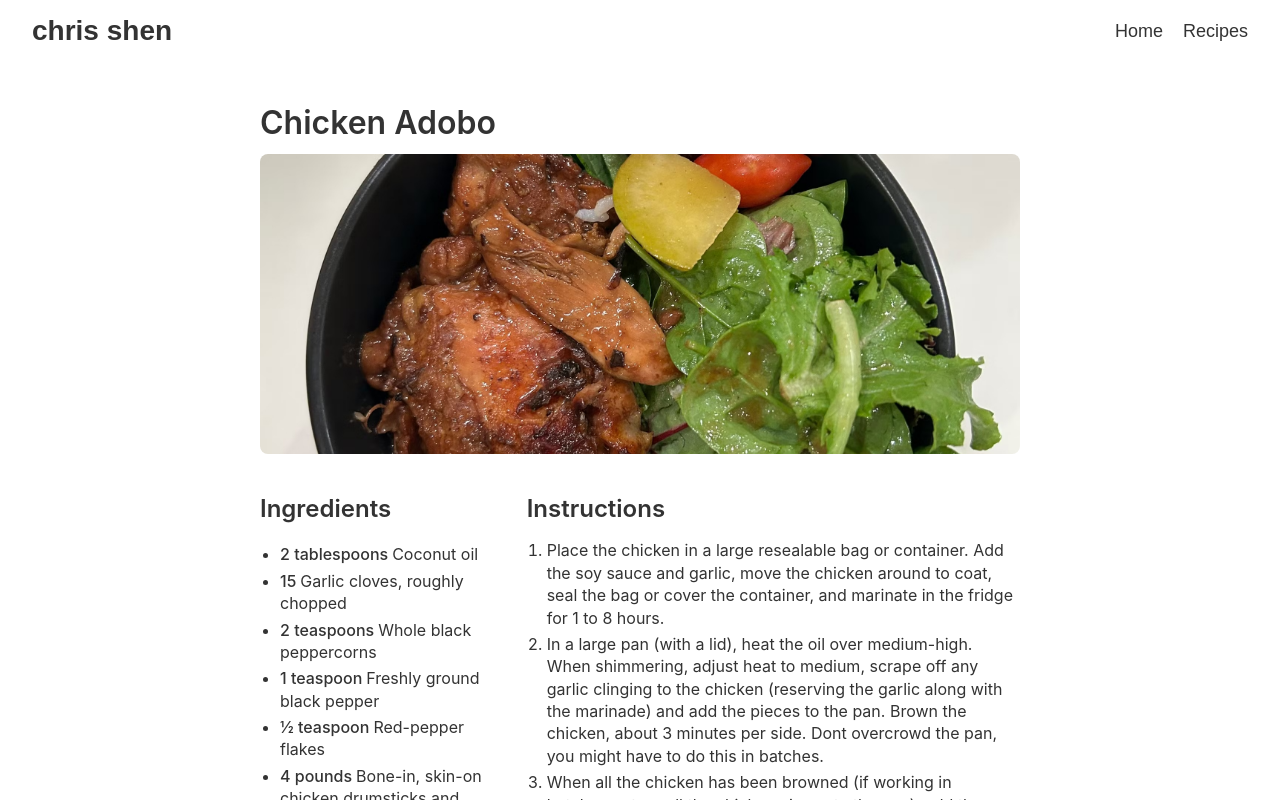
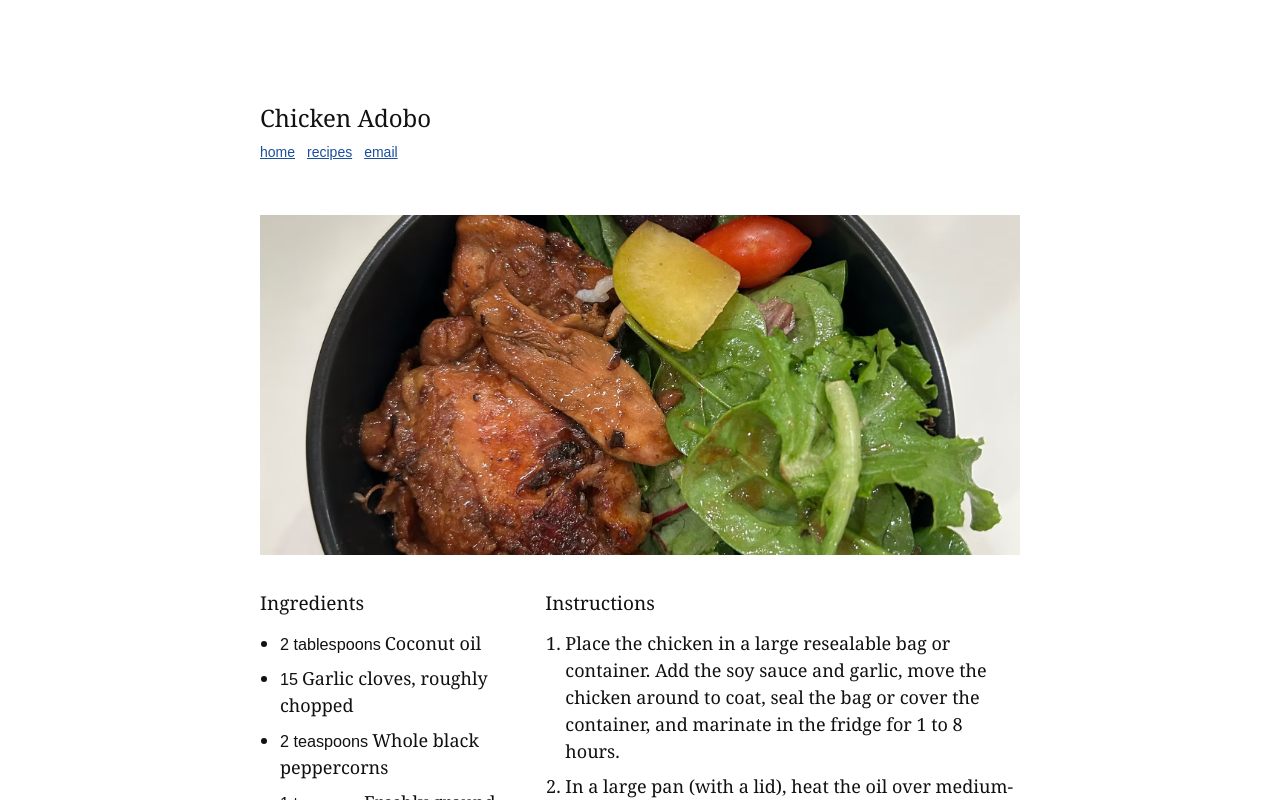
Before and after one commit to Christopher-Shen/Christopher-Shen.github.io, a React (Create React App) app: page /#/recipes/chicken-adobo in a window 1280 px wide. Shown: the top 800 px of the page. Built offline with nearby package versions, Linux system fonts and the light colour scheme.

Commit message:
Redesign personal site and recipes

```diff
--- a/src/components/RecipePage.tsx
+++ b/src/components/RecipePage.tsx
@@ -1,6 +1,6 @@
 import React from "react";
+import { Link } from "react-router-dom";
 import styled from "styled-components";
-import Header from "./Header";
 import MetaTags from '../components/MetaTags';
 
 interface Ingredient {
@@ -32,11 +32,20 @@ const RecipePage: React.FC<RecipeProps> = ({ title, image, ingredients, steps })
         image="https://longvol.com/#/media/ground_beef_sauce.jpg"
         url={url}
       />
-      <PageContainer>
-        <Header />
-        <MainContent>
+      <Page>
+        <Header>
           <Title>{title}</Title>
+          <nav aria-label="Links">
+            <Link to="/">home</Link>
+            <Link to="/recipes">recipes</Link>
+            <ExternalLink href="mailto:chris.y.shen@gmail.com">
+              email
+            </ExternalLink>
+          </nav>
+        </Header>
+
         <RecipeImage src={image} alt={title} />
+
         <RecipeContent>
           <Column>
             <SectionTitle>Ingredients</SectionTitle>
@@ -63,51 +72,68 @@ const RecipePage: React.FC<RecipeProps> = ({ title, image, ingredients, steps })
             </OrderedList>
           </Column>
         </RecipeContent>
-        </MainContent>
-      </PageContainer>
+      </Page>
     </>
   );
 };
 
-const PageContainer = styled.div`
-  display: flex;
-  flex-direction: column;
-  min-height: 100vh;
-  width: 100%;
+const Page = styled.main`
+  max-width: 760px;
+  margin: 0 auto;
+  padding: 104px 22px 96px;
+  color: #111111;
+  background: #ffffff;
+  font-family: Georgia, "Times New Roman", serif;
+  font-size: 18px;
+  line-height: 1.6;
+
+  a {
+    color: #1b4f9c;
+    text-decoration: underline;
+  }
+
+  @media (max-width: 640px) {
+    padding-top: 56px;
+    padding-bottom: 64px;
+    font-size: 17px;
+  }
 `;
 
-const MainContent = styled.main`
-  max-width: 800px;
-  margin: 0 auto;
-  padding: 20px;
-  width: 100%;
-  box-sizing: border-box;
+const Header = styled.header`
+  margin-bottom: 52px;
+
+  nav {
+    display: flex;
+    flex-wrap: wrap;
+    gap: 12px;
+    font-family: Arial, Helvetica, sans-serif;
+    font-size: 14px;
+  }
 `;
 
 const Title = styled.h1`
-  font-size: clamp(1.5rem, 5vw, 2rem);
-  font-weight: 600;
-  margin-bottom: 0.75rem;
-  color: #333;
-  word-break: break-word;
+  margin: 0 0 8px;
+  font-size: 24px;
+  font-weight: 400;
+  line-height: 1.2;
 `;
 
 const RecipeImage = styled.img`
-  display: flex;
+  display: block;
   width: 100%;
-  max-height: 300px;
+  max-height: 340px;
   object-fit: cover;
-  border-radius: 8px;
-  margin-bottom: 20px;
+  margin-bottom: 36px;
 `;
 
 const RecipeContent = styled.div`
   display: flex;
   flex-direction: column;
-  gap: 20px;
+  gap: 34px;
 
   @media (min-width: 750px) {
     flex-direction: row;
+    gap: 48px;
   }
 `;
 
@@ -121,44 +147,46 @@ const Column = styled.div<{ isInstructions?: boolean }>`
 `;
 
 const IngredientSection = styled.div`
-  margin-bottom: 5px;
+  margin-bottom: 18px;
 `;
 
 const SectionTitle = styled.h2`
-  font-size: clamp(1.2rem, 4vw, 1.5rem);
-  font-weight: 600;
-  margin-bottom: 0.75rem;
-  color: #333;
+  margin: 0 0 14px;
+  font-size: 19px;
+  font-weight: 400;
+  line-height: 1.3;
 `;
 
 const SubTitle = styled.h3`
-  font-size: clamp(1rem, 3.5vw, 1.25rem);
-  font-weight: 600;
-  margin-bottom: 0.5rem;
-  color: #333;
+  margin: 0 0 6px;
+  font-family: Arial, Helvetica, sans-serif;
+  font-size: 13px;
+  font-weight: 700;
+  line-height: 1.3;
 `;
 
 const List = styled.ul`
   padding-left: 20px;
-  margin-bottom: 10px;
+  margin: 0;
 `;
 
 const OrderedList = styled.ol`
   padding-left: 20px;
+  margin: 0;
 `;
 
 const ListItem = styled.li`
-  font-size: clamp(0.9rem, 3vw, 1rem);
-  line-height: 1.4;
-  color: #333;
-  margin-bottom: 0.25rem;
+  line-height: 1.5;
+  margin-bottom: 8px;
   word-break: break-word;
 `;
 
 const Amount = styled.span`
-  font-weight: 500;
+  font-family: Arial, Helvetica, sans-serif;
+  font-size: 0.9em;
   margin-right: 4px;
-  color: #333; // Added to ensure amount is also darker
 `;
 
+const ExternalLink = styled.a``;
+
 export default RecipePage;
--- a/src/pages/Home/index.tsx
+++ b/src/pages/Home/index.tsx
@@ -1,162 +1,137 @@
-import * as React from "react";
-
+import React from "react";
+import { Link } from "react-router-dom";
 import { styled } from "styled-components";
 
-import headshot from "../../assets/headshot.jpg"
-import logo from "../../assets/logo512.png"
-
-import bme from "../../assets/bme.pdf"
-import cardiac_modeling from "../../assets/cardiac_modeling.pdf"
-
-import Footer from "../../components/Footer";
-import Header from "../../components/Header"
+import bme from "../../assets/bme.pdf";
+import cardiacModeling from "../../assets/cardiac_modeling.pdf";
 import MetaTags from "../../components/MetaTags";
 
-interface State { }
-
-interface Props { }
-
-class Home extends React.Component<Props, State> {
-  constructor(props: Props) {
-    super(props);
-  }
-
-  render() {
-    return (<>
+const Home: React.FC = () => {
+  return (
+    <>
       <MetaTags
         title="Chris Shen"
-        description="Recreational trader. Previously professional trader at Akuna."
+        description="Software engineer at Motion. Former crypto options market maker at Akuna."
         image="https://longvol.com/#/media/logo512.png"
         url="https://longvol.com"
       />
-      <HomeContainer>
-        <HeaderWrapper>
-          <Header />
-        </HeaderWrapper>
-        <ContentWrapper>
-          <Center>
-            <HeadshotContainer src={headshot} alt="Chris Shen" />
-            <TextContainer>
-              <Name>Hey, I'm Chris.</Name>
-              <Bio>
-                <strong>Software engineer</strong> at{" "}
-                <StyledLink
+      <Page>
+        <Header>
+          <h1>Hi, I'm Chris.</h1>
+          <nav aria-label="Links">
+            <Link to="/recipes">recipes</Link>
+            <ExternalLink
+              href="https://www.linkedin.com/in/chris-y-shen/"
+              target="_blank"
+              rel="noopener noreferrer"
+            >
+              linkedin
+            </ExternalLink>
+            <ExternalLink href="mailto:chris.y.shen@gmail.com">
+              email
+            </ExternalLink>
+          </nav>
+        </Header>
+
+        <p>
+          Software engineer at{" "}
+          <ExternalLink
             href="https://usemotion.com/"
             target="_blank"
             rel="noopener noreferrer"
           >
             Motion
-                </StyledLink>
-                . Former <strong>crypto options market maker</strong> at{" "}
-                <StyledLink
+          </ExternalLink>
+          .
+        </p>
+
+        <p>
+          Former crypto options market maker at{" "}
+          <ExternalLink
             href="https://akunacapital.com/"
             target="_blank"
             rel="noopener noreferrer"
           >
             Akuna
-                </StyledLink>
-                . While there, I designed a vol arbitrage strategy, implemented
-                a delta pooling algorithm, and managed intraday risk.
-                <br />
-                <br />
-                In a past life, I was a <strong>software engineer</strong> at a
-                social start up, Yada. Before that, I was a{" "}
-                <strong>biomedical engineer</strong> who grew stem cells and
-                turned them into{" "}
-                <StyledLink
-                  href={bme}
+          </ExternalLink>
+          . While there, I designed a vol arbitrage strategy, implemented a
+          delta pooling algorithm, and managed intraday risk.
+        </p>
+
+        <p>
+          In a past life, I was a software engineer at a social start up,{" "}
+          <ExternalLink
+            href="https://yada.land"
             target="_blank"
             rel="noopener noreferrer"
           >
+            Yada
+          </ExternalLink>
+          . Before that, I was a biomedical engineer who grew stem cells and
+          turned them into{" "}
+          <ExternalLink href={bme} target="_blank" rel="noopener noreferrer">
             cardiac tissue
-                </StyledLink>{" "}
+          </ExternalLink>{" "}
           for{" "}
-                <StyledLink
-                  href={cardiac_modeling}
+          <ExternalLink
+            href={cardiacModeling}
             target="_blank"
             rel="noopener noreferrer"
           >
             disease modeling
-                </StyledLink>.
-              </Bio>
-            </TextContainer>
-          </Center>
-        </ContentWrapper>
-        <Footer />
-      </HomeContainer>
+          </ExternalLink>
+          .
+        </p>
+      </Page>
     </>
   );
-  }
+};
+
+const Page = styled.main`
+  max-width: 760px;
+  margin: 0 auto;
+  padding: 104px 22px 96px;
+  color: #111111;
+  background: #ffffff;
+  font-family: Georgia, "Times New Roman", serif;
+  font-size: 18px;
+  line-height: 1.6;
+
+  p {
+    margin: 0 0 28px;
   }
 
-const HomeContainer = styled.div`
-  min-height: 100vh;
-  display: flex;
-  flex-direction: column;
-`;
+  a {
+    color: #1b4f9c;
+    text-decoration: underline;
+  }
 
-const HeaderWrapper = styled.div``;
-
-const ContentWrapper = styled.main`
-  flex: 1;
-  display: flex;
-  align-items: center;
-  justify-content: center;
-  padding: 2rem;
-  background-color: #f5f5f5;
-`;
-
-const Center = styled.div`
-  display: flex;
-  flex-direction: column;
-  align-items: center;
-  gap: 2rem;
-  max-width: 800px;
-  width: 100%;
-  padding: 1rem;
-
-  @media (min-width: 768px) {
-    flex-direction: row;
+  @media (max-width: 640px) {
+    padding-top: 56px;
+    padding-bottom: 64px;
+    font-size: 17px;
   }
 `;
 
-const HeadshotContainer = styled.img`
-  width: 250px;
-  height: 250px;
-  border-radius: 25px;
-  object-fit: cover;
-  box-shadow: 0 4px 6px rgba(0, 0, 0, 0.1);
-`;
+const Header = styled.header`
+  margin-bottom: 52px;
 
-const TextContainer = styled.div`
-  text-align: center;
+  h1 {
+    margin: 0 0 8px;
+    font-size: 24px;
+    font-weight: 400;
+    line-height: 1.2;
+  }
 
-  @media (min-width: 768px) {
-    text-align: left;
+  nav {
+    display: flex;
+    flex-wrap: wrap;
+    gap: 12px;
+    font-family: Arial, Helvetica, sans-serif;
+    font-size: 14px;
   }
 `;
 
-const Name = styled.h1`
-  font-size: 2.5rem;
-  font-weight: 600;
-  margin-bottom: 0.5rem;
-  color: #333;
-`;
-
-const Bio = styled.p`
-  font-size: 1.25rem;
-  line-height: 1.6;
-  color: #555;
-`;
-
-const StyledLink = styled.a`
-  color: #0077b5;
-  text-decoration: none;
-  font-weight: 500;
-
-  &:hover {
-    text-decoration: underline;
-  }
-`;
+const ExternalLink = styled.a``;
 
 export default Home;
--- a/src/pages/Recipes/ComingSoonRecipe.tsx
+++ b/src/pages/Recipes/ComingSoonRecipe.tsx
@@ -1,57 +1,83 @@
 import React from "react";
+import { Link } from "react-router-dom";
 import styled from "styled-components";
-import Header from "../../components/Header";
-import placeholderImg from "../../assets/recipe_placeholder.jpeg"; // You'll need to add this image
+
+import placeholderImg from "../../assets/recipe_placeholder.jpeg";
 
 const ComingSoonRecipe: React.FC = () => {
   return (
-    <PageContainer>
-      <Header />
-      <MainContent>
-        <Title>New Recipe Coming Soon!</Title>
-        <RecipeImage src={placeholderImg} alt="Recipe coming soon" />
-        <ComingSoonMessage>
-          We're cooking up something special. Check back later!
-        </ComingSoonMessage>
-      </MainContent>
-    </PageContainer>
+    <Page>
+      <Header>
+        <h1>Pork Mushroom</h1>
+        <nav aria-label="Links">
+          <Link to="/">home</Link>
+          <Link to="/recipes">recipes</Link>
+          <ExternalLink href="mailto:chris.y.shen@gmail.com">
+            email
+          </ExternalLink>
+        </nav>
+      </Header>
+
+      <RecipeImage src={placeholderImg} alt="Recipe coming soon" />
+      <p>Recipe coming soon.</p>
+    </Page>
   );
 };
 
-const PageContainer = styled.div`
-  display: flex;
-  flex-direction: column;
-  min-height: 100vh;
+const Page = styled.main`
+  max-width: 760px;
+  margin: 0 auto;
+  padding: 104px 22px 96px;
+  color: #111111;
+  background: #ffffff;
+  font-family: Georgia, "Times New Roman", serif;
+  font-size: 18px;
+  line-height: 1.6;
+
+  p {
+    margin: 0;
+  }
+
+  a {
+    color: #1b4f9c;
+    text-decoration: underline;
+  }
+
+  @media (max-width: 640px) {
+    padding-top: 56px;
+    padding-bottom: 64px;
+    font-size: 17px;
+  }
 `;
 
-const MainContent = styled.main`
-  flex: 1;
-  padding: 20px;
-  background-color: #ffffff;
-`;
+const Header = styled.header`
+  margin-bottom: 52px;
 
-const Title = styled.h1`
-  font-size: 2.5rem;
-  color: #333;
-  margin-bottom: 20px;
-  text-align: center;
+  h1 {
+    margin: 0 0 8px;
+    font-size: 24px;
+    font-weight: 400;
+    line-height: 1.2;
+  }
+
+  nav {
+    display: flex;
+    flex-wrap: wrap;
+    gap: 12px;
+    font-family: Arial, Helvetica, sans-serif;
+    font-size: 14px;
+  }
 `;
 
 const RecipeImage = styled.img`
+  display: block;
   width: 100%;
-  max-width: 600px;
   height: auto;
-  object-fit: cover;
-  border-radius: 8px;
-  margin: 0 auto 20px;
-  display: block;
+  max-height: none;
+  object-fit: contain;
+  margin-bottom: 36px;
 `;
 
-const ComingSoonMessage = styled.h2`
-  font-size: 1.5rem;
-  color: #666;
-  text-align: center;
-  margin-top: 40px;
-`;
+const ExternalLink = styled.a``;
 
 export default ComingSoonRecipe;
--- a/src/pages/Recipes/index.tsx
+++ b/src/pages/Recipes/index.tsx
@@ -1,7 +1,6 @@
 import React from "react";
 import { Link } from "react-router-dom";
 import styled from "styled-components";
-import Header from "../../components/Header";
 import MetaTags from '../../components/MetaTags';
 
 import streetFriedTofuImg from "../../assets/street_fried_tofu.jpg";
@@ -12,7 +11,6 @@ import cabbageStirfryImg from "../../assets/cabbage_stirfry.jpg";
 import chickenAdoboImg from "../../assets/chicken_adobo.jpg";
 import squidAndChiveImg from "../../assets/squid_and_chives.jpg";
 import bokChoyImg from "../../assets/bok_choy.jpg";
-
 
 const recipes = [
   { id: "street-fried-tofu", title: "Street Fried Tofu", image: streetFriedTofuImg },
@@ -27,82 +25,112 @@ const recipes = [
 
 const RecipesPage: React.FC = () => {
   return (
-    <PageContainer>
+    <>
       <MetaTags
         title="Chris Shen's Recipe Collection"
         description="Explore a variety of delicious recipes"
         image="https://longvol.com/#/media/ground_beef_sauce.jpg"
         url="https://longvol.com"
       />
-      <Header />
-      <MainContent>
-        <Title>MY RECIPES</Title>
+      <Page>
+        <Header>
+          <h1>Recipes</h1>
+          <nav aria-label="Links">
+            <Link to="/">home</Link>
+            <ExternalLink
+              href="https://www.linkedin.com/in/chris-y-shen/"
+              target="_blank"
+              rel="noopener noreferrer"
+            >
+              linkedin
+            </ExternalLink>
+            <ExternalLink href="mailto:chris.y.shen@gmail.com">
+              email
+            </ExternalLink>
+          </nav>
+        </Header>
+
         <RecipeGrid>
           {recipes.map((recipe) => (
             <RecipeLink key={recipe.id} to={`/recipes/${recipe.id}`}>
-              <RecipeCard>
-                <RecipeImage src={recipe.image} alt={recipe.title} />
-                <RecipeTitle>{recipe.title}</RecipeTitle>
-              </RecipeCard>
+              <RecipeImage src={recipe.image} alt={recipe.title} />
+              <RecipeTitle>{recipe.title}</RecipeTitle>
             </RecipeLink>
           ))}
         </RecipeGrid>
-      </MainContent>
-    </PageContainer>
+      </Page>
+    </>
   );
 };
 
-const PageContainer = styled.div`
-  display: flex;
-  flex-direction: column;
-  min-height: 100vh;
+const Page = styled.main`
+  max-width: 760px;
+  margin: 0 auto;
+  padding: 104px 22px 96px;
+  color: #111111;
+  background: #ffffff;
+  font-family: Georgia, "Times New Roman", serif;
+  font-size: 18px;
+  line-height: 1.6;
+
+  a {
+    color: #1b4f9c;
+    text-decoration: underline;
+  }
+
+  @media (max-width: 640px) {
+    padding-top: 56px;
+    padding-bottom: 64px;
+    font-size: 17px;
+  }
 `;
 
-const MainContent = styled.main`
-  flex: 1;
-  padding: 20px;
-  background-color: #f5f5f5;
-`;
+const Header = styled.header`
+  margin-bottom: 52px;
 
-const Title = styled.h1`
-  font-size: 2.5rem;
-  color: #333;
-  margin-bottom: 20px;
+  h1 {
+    margin: 0 0 8px;
+    font-size: 24px;
+    font-weight: 400;
+    line-height: 1.2;
+  }
+
+  nav {
+    display: flex;
+    flex-wrap: wrap;
+    gap: 12px;
+    font-family: Arial, Helvetica, sans-serif;
+    font-size: 14px;
+  }
 `;
 
 const RecipeGrid = styled.div`
   display: grid;
-  grid-template-columns: repeat(auto-fill, minmax(300px, 1fr));
-  gap: 20px;
+  grid-template-columns: repeat(auto-fit, minmax(190px, 1fr));
+  gap: 28px 22px;
 `;
 
-const RecipeCard = styled.div`
-  display: flex;
-  flex-direction: column;
-  transition: transform 0.2s;
-
-  &:hover {
-    transform: scale(1.05);
-  }
+const RecipeLink = styled(Link)`
+  color: #1b4f9c;
+  text-decoration: underline;
 `;
 
 const RecipeImage = styled.img`
+  display: block;
   width: 100%;
-  height: 200px;
+  aspect-ratio: 4 / 3;
   object-fit: cover;
-  border-radius: 8px;
+  margin-bottom: 8px;
 `;
 
 const RecipeTitle = styled.h2`
-  font-size: 1.2rem;
-  color: #333;
-  margin-top: 10px;
-  text-transform: uppercase;
+  margin: 0;
+  color: #111111;
+  font-size: 18px;
+  font-weight: 400;
+  line-height: 1.3;
 `;
 
-const RecipeLink = styled(Link)`
-  text-decoration: none;
-  color: inherit;
-`;
+const ExternalLink = styled.a``;
 
 export default RecipesPage;
```
Also changed, not shown: 1 other file (tests, documents, lock files or other folders). Lines whose indentation alone changed are shown as unchanged.
